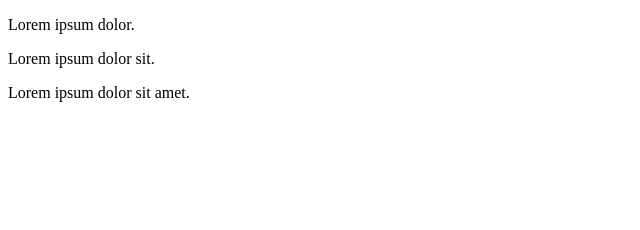
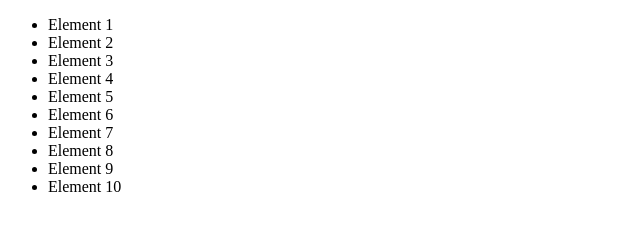
Before and after one commit to Evric8/JS_HOMEWORKS, a website: page index.html in a window 1280 px wide. Shown: the whole page, without its empty margins (0-640 px from the left). Drawn offline with Linux system fonts and the light colour scheme.

Commit message:
hw_59 commit

```diff
--- a/index.html
+++ b/index.html
@@ -6,10 +6,20 @@
 </head>
 <body>
 
-  <p>Lorem ipsum dolor.</p>
-  <p>Lorem ipsum dolor sit.</p>
-  <p>Lorem ipsum dolor sit amet.</p>
+<ul id="ulId" class="ulClass" data-custom="custom value"
+    data-dog-tail="Hello dog tail">
+    <li>Element 1</li>
+    <li>Element 2</li>
+    <li>Element 3</li>
+    <li>Element 4</li>
+    <li>Element 5</li>
+    <li>Element 6</li>
+    <li>Element 7</li>
+    <li>Element 8</li>
+    <li>Element 9</li>
+    <li>Element 10</li>
+</ul>
 
-  <script src="./js/script.js"></script>
+<script src="./js/script.js"></script>
 </body>
 </html>
--- a/js/script.js
+++ b/js/script.js
@@ -1 +1,18 @@
 'use strict';
+
+(function(){
+
+    const ul = document.getElementById('ulId');
+    const childElementsText = []
+
+    for(let child of ul.childNodes){
+        if(child.nodeType === 1){
+            console.log(child);
+            childElementsText.push(child.innerHTML)
+        }
+    }
+
+    console.log(childElementsText.length);
+    console.log(childElementsText);
+
+})()
```
Also changed, not shown: Readme.md.
